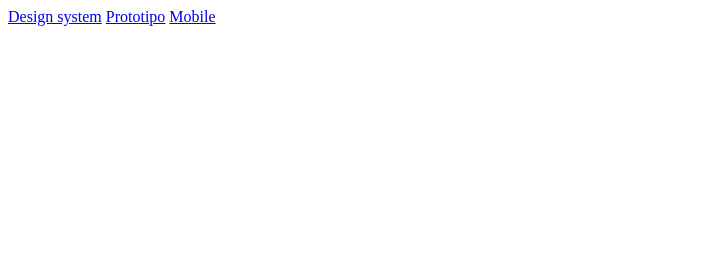
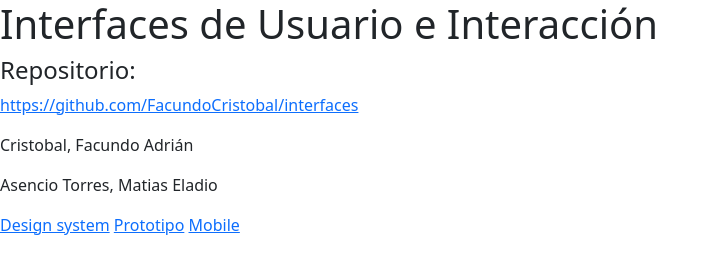
Before and after one commit to FacundoCristobal/FacundoCristobal.github.io, a plain HTML site: page index.html in a window 1280 px wide. Shown: the whole page, without its empty margins (0-718 px from the left). Drawn offline with nearby package versions, Linux system fonts and the light colour scheme.

Commit message:
added bootstrap

```diff
--- a/index.html
+++ b/index.html
@@ -5,10 +5,19 @@
     <meta charset="UTF-8">
     <meta http-equiv="X-UA-Compatible" content="IE=edge">
     <meta name="viewport" content="width=device-width, initial-scale=1.0">
+    <link href="https://cdn.jsdelivr.net/npm/bootstrap@5.2.1/dist/css/bootstrap.min.css" rel="stylesheet" integrity="sha384-iYQeCzEYFbKjA/T2uDLTpkwGzCiq6soy8tYaI1GyVh/UjpbCx/TYkiZhlZB6+fzT" crossorigin="anonymous">
     <title>Intefaces</title>
 </head>
 
 <body>
+    <h1>Interfaces de Usuario e Interacción</h1>
+
+    <h4>Repositorio:
+    </h4>
+    <a href="https://github.com/FacundoCristobal/interfaces">https://github.com/FacundoCristobal/interfaces</a>
+    <p></p>
+    <p>Cristobal, Facundo Adrián</p>
+    <p>Asencio Torres, Matias Eladio</p>
     <a href="https://www.figma.com/file/qTMlzBwn5ivQTeP9ZHwMib/Game-Store?node-id=12%3A5">Design system</a>
     <a href="https://www.figma.com/proto/qTMlzBwn5ivQTeP9ZHwMib/Game-Store?page-id=48%3A301&node-id=48%3A420&starting-point-node-id=48%3A420&scaling=contain&show-proto-sidebar=1">Prototipo</a>
     <a href="https://www.figma.com/proto/qTMlzBwn5ivQTeP9ZHwMib/Game-Store?page-id=48%3A301&node-id=185%3A4163&starting-point-node-id=185%3A4163&scaling=min-zoom&show-proto-sidebar=1">Mobile</a>
```
